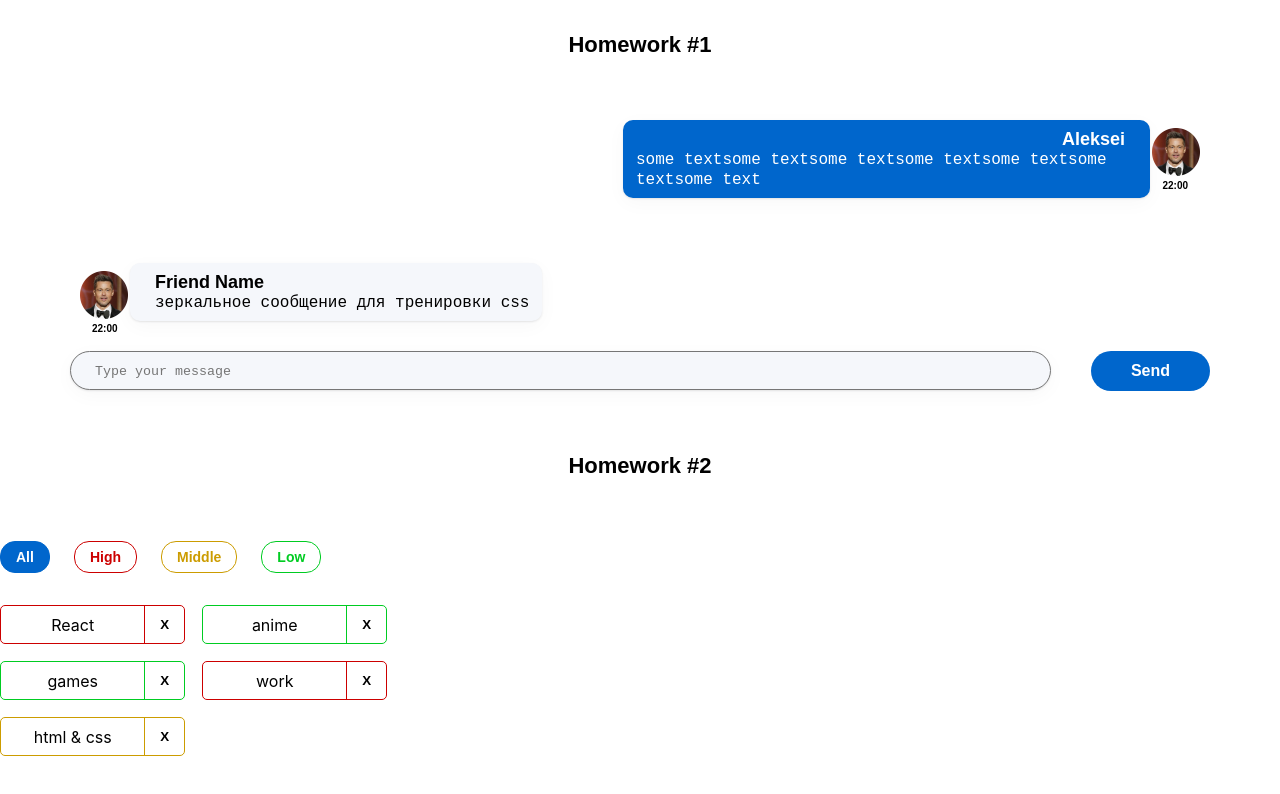
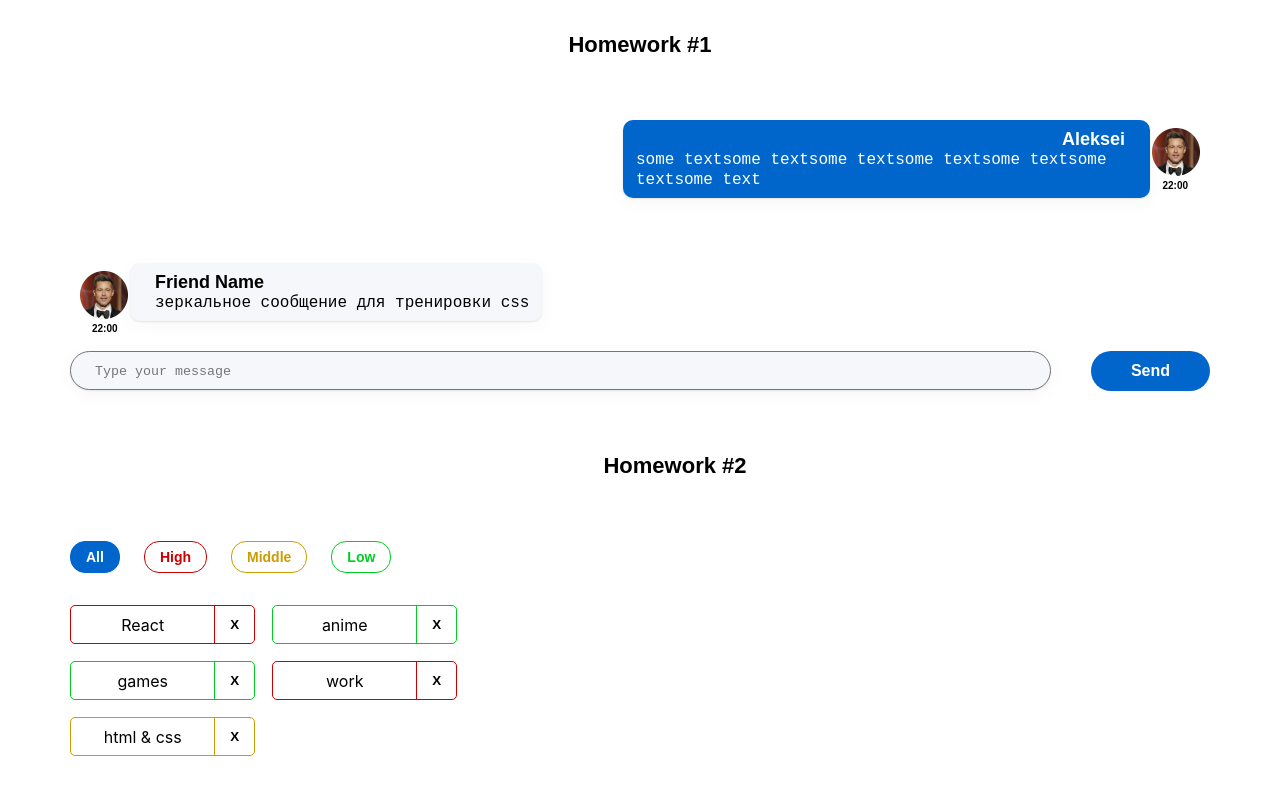
Before and after one commit to golodok2019/homework-2sprint, a React (Create React App) app: page / in a window 1280 px wide. Shown: the top 794 px of the page. Built offline with nearby package versions, Linux system fonts and the light colour scheme.

Commit message:
Add styles to HW2 div

```diff
--- a/src/s1-main/App.module.css
+++ b/src/s1-main/App.module.css
@@ -14,3 +14,7 @@
     text-align: center;
     color: #000000FF;
 }
+
+.hw2Padding {
+    padding: 0 0 0 70px;
+}
--- a/src/s2-homeworks/hw02/HW2.tsx
+++ b/src/s2-homeworks/hw02/HW2.tsx
@@ -54,7 +54,7 @@ function HW2() {
     const deleteAffairCallback = (_id: number) => setAffairs(deleteAffair(affairs, _id))
 
     return (
-        <div id={'hw2'}>
+        <div id={'hw2'} className={s2.hw2Padding}>
             <div className={s2.hwTitle}>Homework #2</div>
             <div className={s2.hw}>
                 <Affairs
```
